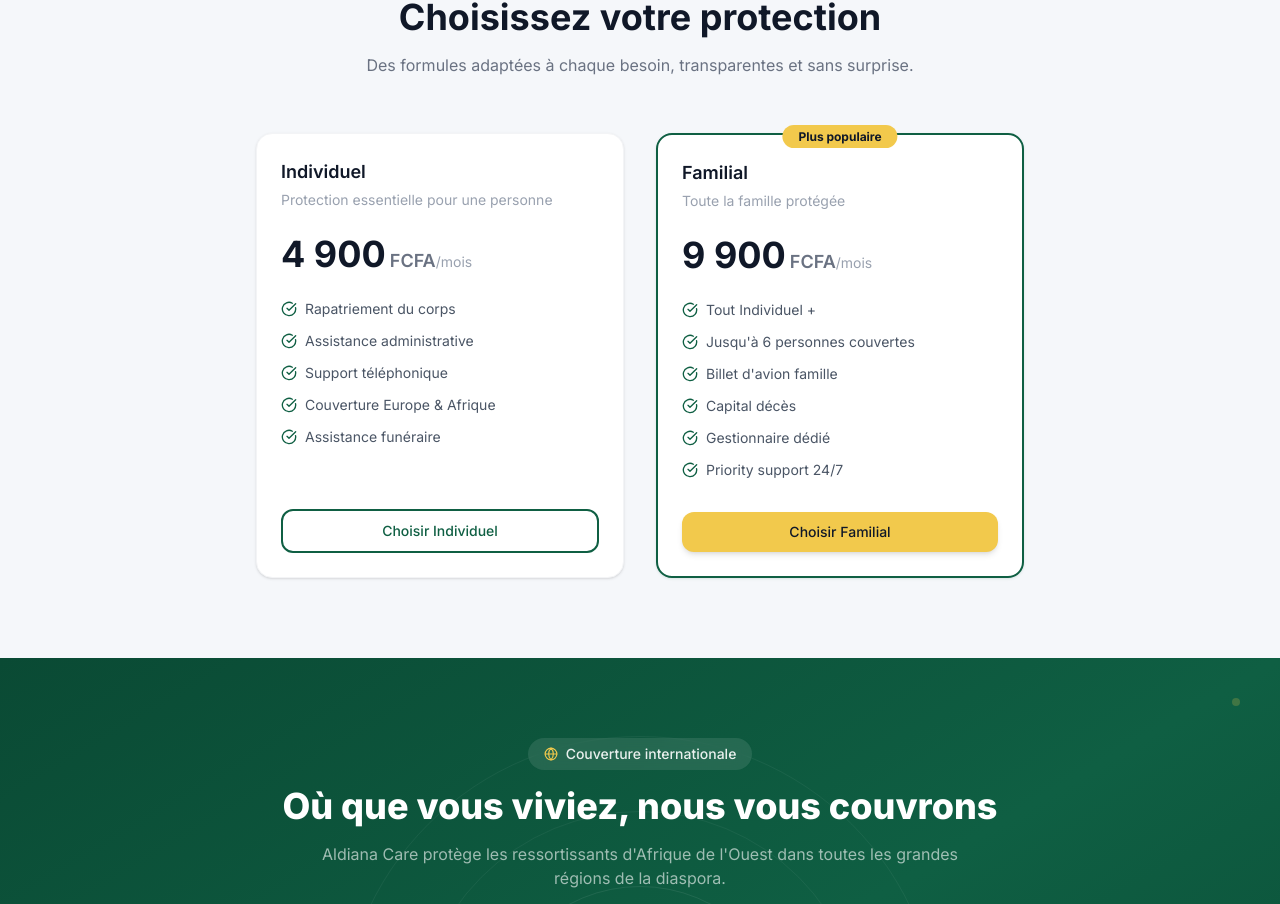
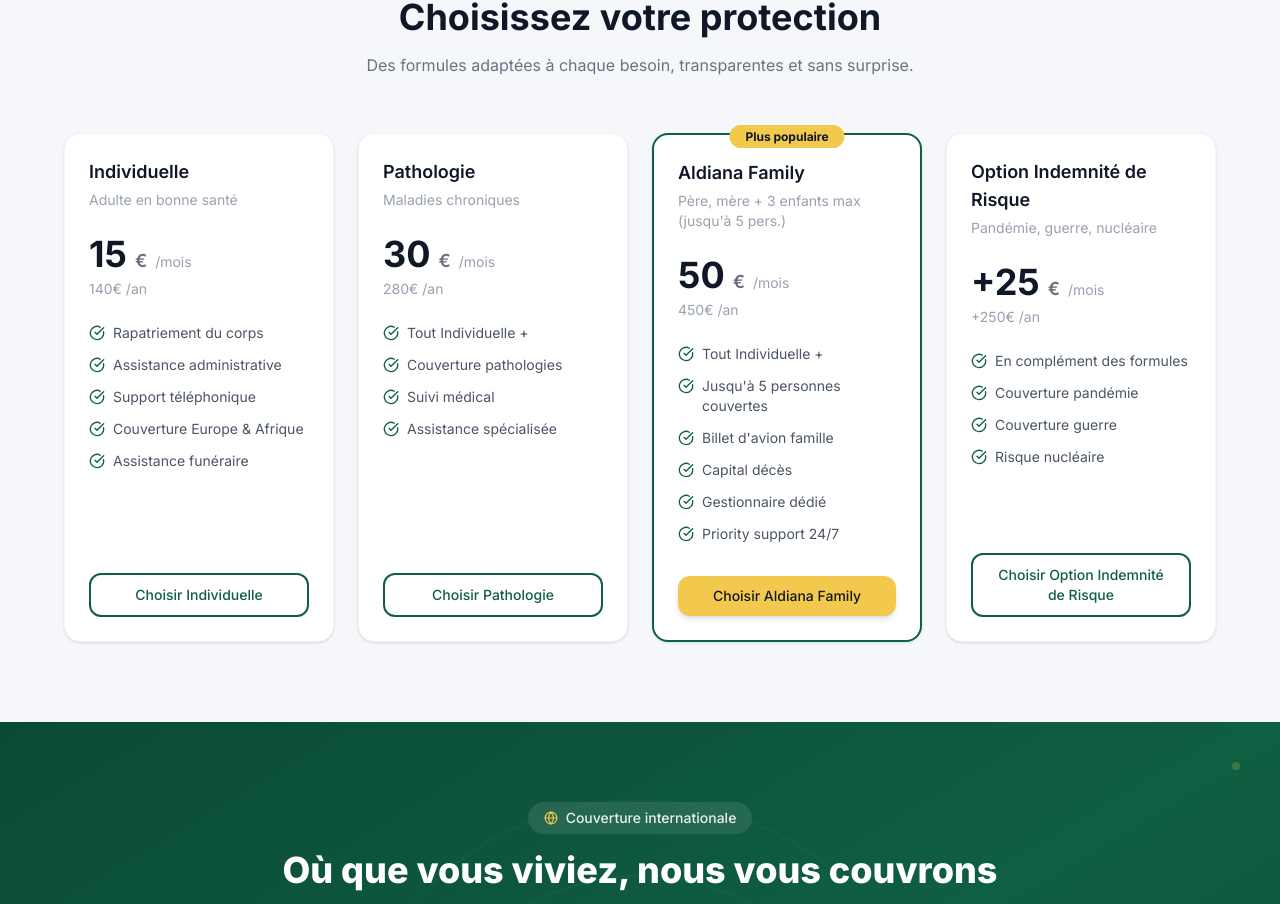
Before and after one commit to cheikhartcamper/aldianacare, a React (Vite) app: page / in a window 1280 px wide. Shown: the part 2588-3492 px from the top of the page. Built offline with nearby package versions, Linux system fonts and the light colour scheme.

Commit message:
Update pricing structure: Individuelle 15€, Pathologie 30€, Aldiana Family 50€, Option Indemnité de Risque +25€

```diff
--- a/src/pages/public/HomePage.tsx
+++ b/src/pages/public/HomePage.tsx
@@ -42,20 +42,41 @@
 
 const plans = [
   {
-    name: 'Individuel',
-    price: '4 900',
+    name: 'Individuelle',
+    price: '15',
+    priceAnnual: '140',
     period: '/mois',
-    desc: 'Protection essentielle pour une personne',
+    desc: 'Adulte en bonne santé',
     features: ['Rapatriement du corps', 'Assistance administrative', 'Support téléphonique', 'Couverture Europe & Afrique', 'Assistance funéraire'],
     popular: false,
   },
   {
-    name: 'Familial',
-    price: '9 900',
+    name: 'Pathologie',
+    price: '30',
+    priceAnnual: '280',
     period: '/mois',
-    desc: 'Toute la famille protégée',
-    features: ['Tout Individuel +', 'Jusqu\'à 6 personnes couvertes', 'Billet d\'avion famille', 'Capital décès', 'Gestionnaire dédié', 'Priority support 24/7'],
+    desc: 'Maladies chroniques',
+    features: ['Tout Individuelle +', 'Couverture pathologies', 'Suivi médical', 'Assistance spécialisée'],
+    popular: false,
+  },
+  {
+    name: 'Aldiana Family',
+    price: '50',
+    priceAnnual: '450',
+    period: '/mois',
+    desc: 'Père, mère + 3 enfants max (jusqu\'à 5 pers.)',
+    features: ['Tout Individuelle +', 'Jusqu\'à 5 personnes couvertes', 'Billet d\'avion famille', 'Capital décès', 'Gestionnaire dédié', 'Priority support 24/7'],
     popular: true,
+  },
+  {
+    name: 'Option Indemnité de Risque',
+    price: '+25',
+    priceAnnual: '+250',
+    period: '/mois',
+    desc: 'Pandémie, guerre, nucléaire',
+    features: ['En complément des formules', 'Couverture pandémie', 'Couverture guerre', 'Risque nucléaire'],
+    popular: false,
+    isOption: true,
   },
 ];
 
@@ -461,7 +482,7 @@
             </p>
           </motion.div>
 
-          <div className="grid md:grid-cols-2 gap-8 max-w-3xl mx-auto">
+          <div className="grid md:grid-cols-2 lg:grid-cols-4 gap-6 max-w-6xl mx-auto">
             {plans.map((plan, i) => (
               <motion.div
                 key={plan.name}
@@ -488,9 +509,16 @@
                     <p className="text-sm text-gray-400 mt-1">{plan.desc}</p>
                   </div>
                   <div className="mb-6">
-                    <span className="text-4xl font-bold text-gray-900">{plan.price}</span>
-                    <span className="text-lg font-semibold text-gray-500 ml-1">FCFA</span>
-                    <span className="text-gray-400 text-sm">{plan.period}</span>
+                    <div className="flex items-baseline gap-2">
+                      <span className="text-4xl font-bold text-gray-900">{plan.price}</span>
+                      <span className="text-lg font-semibold text-gray-500">€</span>
+                      <span className="text-gray-400 text-sm">{plan.period}</span>
+                    </div>
+                    {plan.priceAnnual && (
+                      <p className="text-sm text-gray-400 mt-1">
+                        {plan.priceAnnual}€ /an
+                      </p>
+                    )}
                   </div>
                   <ul className="space-y-3 mb-8 flex-1">
                     {plan.features.map((f) => (
--- a/src/pages/public/OnboardingPage.tsx
+++ b/src/pages/public/OnboardingPage.tsx
@@ -25,22 +25,45 @@
 
 const plans = [
   {
-    id: 'individuel',
-    name: 'Individuel',
-    price: '4 900',
+    id: 'individuelle',
+    name: 'Individuelle',
+    price: '15',
+    priceAnnual: '140',
     period: '/mois',
-    desc: 'Protection essentielle pour une personne',
+    desc: 'Adulte en bonne santé',
     features: ['Rapatriement du corps', 'Assistance administrative', 'Support téléphonique', 'Couverture Europe & Afrique', 'Assistance funéraire'],
     popular: false,
   },
   {
-    id: 'familial',
-    name: 'Familial',
-    price: '9 900',
+    id: 'pathologie',
+    name: 'Pathologie',
+    price: '30',
+    priceAnnual: '280',
     period: '/mois',
-    desc: 'Toute la famille protégée',
-    features: ['Tout Individuel +', 'Jusqu\'à 6 personnes couvertes', 'Billet d\'avion famille', 'Capital décès', 'Gestionnaire dédié', 'Priority support 24/7'],
+    desc: 'Maladies chroniques',
+    features: ['Tout Individuelle +', 'Couverture pathologies', 'Suivi médical', 'Assistance spécialisée'],
+    popular: false,
+  },
+  {
+    id: 'family',
+    name: 'Aldiana Family',
+    price: '50',
+    priceAnnual: '450',
+    period: '/mois',
+    desc: 'Père, mère + 3 enfants max (jusqu\'à 5 pers.)',
+    features: ['Tout Individuelle +', 'Jusqu\'à 5 personnes couvertes', 'Billet d\'avion famille', 'Capital décès', 'Gestionnaire dédié', 'Priority support 24/7'],
     popular: true,
+  },
+  {
+    id: 'option-risque',
+    name: 'Option Indemnité de Risque',
+    price: '+25',
+    priceAnnual: '+250',
+    period: '/mois',
+    desc: 'Pandémie, guerre, nucléaire',
+    features: ['En complément des formules', 'Couverture pandémie', 'Couverture guerre', 'Risque nucléaire'],
+    popular: false,
+    isOption: true,
   },
 ];
 
@@ -239,9 +262,16 @@
                         </div>
                       </div>
                       <div className="mb-4">
-                        <span className="text-3xl font-bold text-gray-900">{plan.price}</span>
-                        <span className="text-sm font-semibold text-gray-500 ml-1">FCFA</span>
-                        <span className="text-gray-400 text-xs">{plan.period}</span>
+                        <div className="flex items-baseline gap-2">
+                          <span className="text-3xl font-bold text-gray-900">{plan.price}</span>
+                          <span className="text-sm font-semibold text-gray-500">€</span>
+                          <span className="text-gray-400 text-xs">{plan.period}</span>
+                        </div>
+                        {plan.priceAnnual && (
+                          <p className="text-xs text-gray-400 mt-1">
+                            {plan.priceAnnual}€ /an
+                          </p>
+                        )}
                       </div>
                       <ul className="space-y-2">
                         {plan.features.map((f) => (
@@ -535,15 +565,15 @@
                     <div className="flex items-center justify-between">
                       <div>
                         <p className="text-sm font-semibold text-gray-900">
-                          Formule {selectedPlan === 'familial' ? 'Familiale' : 'Individuelle'}
+                          Formule {selectedPlan === 'family' ? 'Aldiana Family' : selectedPlan === 'pathologie' ? 'Pathologie' : selectedPlan === 'option-risque' ? 'Option Indemnité de Risque' : 'Individuelle'}
                         </p>
                         <p className="text-xs text-gray-500">Cotisation mensuelle</p>
                       </div>
                       <div className="text-right">
                         <p className="text-2xl font-bold text-primary">
-                          {selectedPlan === 'familial' ? '9 900' : '4 900'}
+                          {selectedPlan === 'family' ? '50' : selectedPlan === 'pathologie' ? '30' : selectedPlan === 'option-risque' ? '+25' : '15'}€
                         </p>
-                        <p className="text-xs text-gray-500">FCFA/mois</p>
+                        <p className="text-xs text-gray-500">/mois</p>
                       </div>
                     </div>
                   </Card>
@@ -728,13 +758,13 @@
                       <div className="p-3 rounded-lg bg-gray-50">
                         <p className="text-[10px] text-gray-400 uppercase font-semibold mb-1">Formule</p>
                         <p className="text-sm font-semibold text-gray-900">
-                          {selectedPlan === 'familial' ? 'Familiale' : 'Individuelle'}
+                          {selectedPlan === 'family' ? 'Aldiana Family' : selectedPlan === 'pathologie' ? 'Pathologie' : selectedPlan === 'option-risque' ? 'Option Indemnité de Risque' : 'Individuelle'}
                         </p>
                       </div>
                       <div className="p-3 rounded-lg bg-gray-50">
                         <p className="text-[10px] text-gray-400 uppercase font-semibold mb-1">Cotisation</p>
                         <p className="text-sm font-semibold text-primary">
-                          {selectedPlan === 'familial' ? '9 900' : '4 900'} FCFA/mois
+                          {selectedPlan === 'family' ? '50' : selectedPlan === 'pathologie' ? '30' : selectedPlan === 'option-risque' ? '+25' : '15'}€ /mois
                         </p>
                       </div>
                     </div>
```
